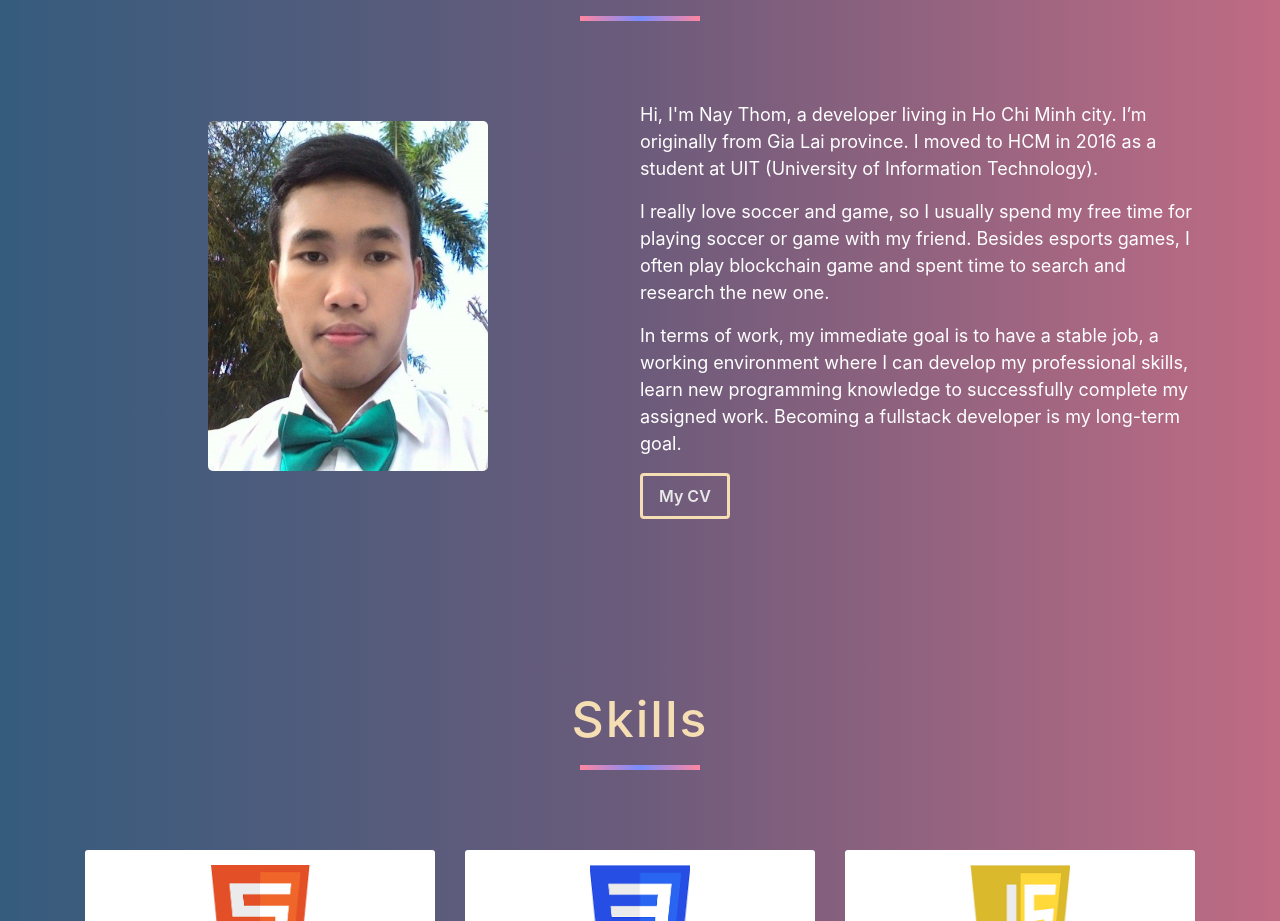
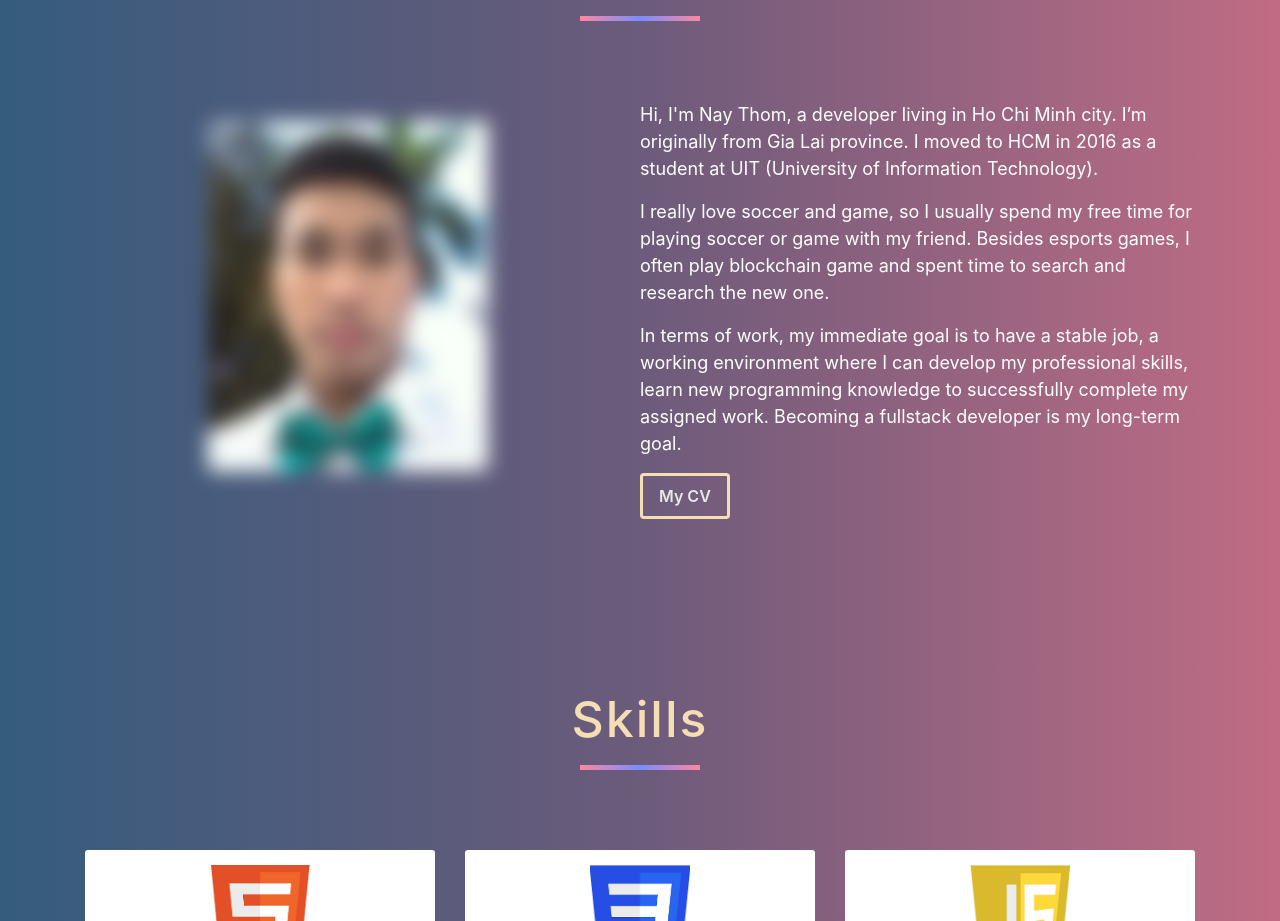
Before and after one commit to thomnay98/resume-app, a React (Create React App) app: page / in a window 1280 px wide. Shown: the part 860-1781 px from the top of the page. Built offline with nearby package versions, Linux system fonts and the light colour scheme.

Commit message:
fix img profile css

```diff
--- a/src/App.css
+++ b/src/App.css
@@ -183,12 +183,14 @@ header{
   width: 280px;
   height: 350px;
   border-radius: 5px;
-  transition: .5s;
+  transition: .7s;
+  filter: blur(10px);
 }
 
 #about .row img:hover{
   transform: translateY(-10px)!important;
   box-shadow: 0px 7px 10px rgba(0, 0, 0, 0.5);
+  filter: blur(0);
 }
 
 #about .row p{
```
